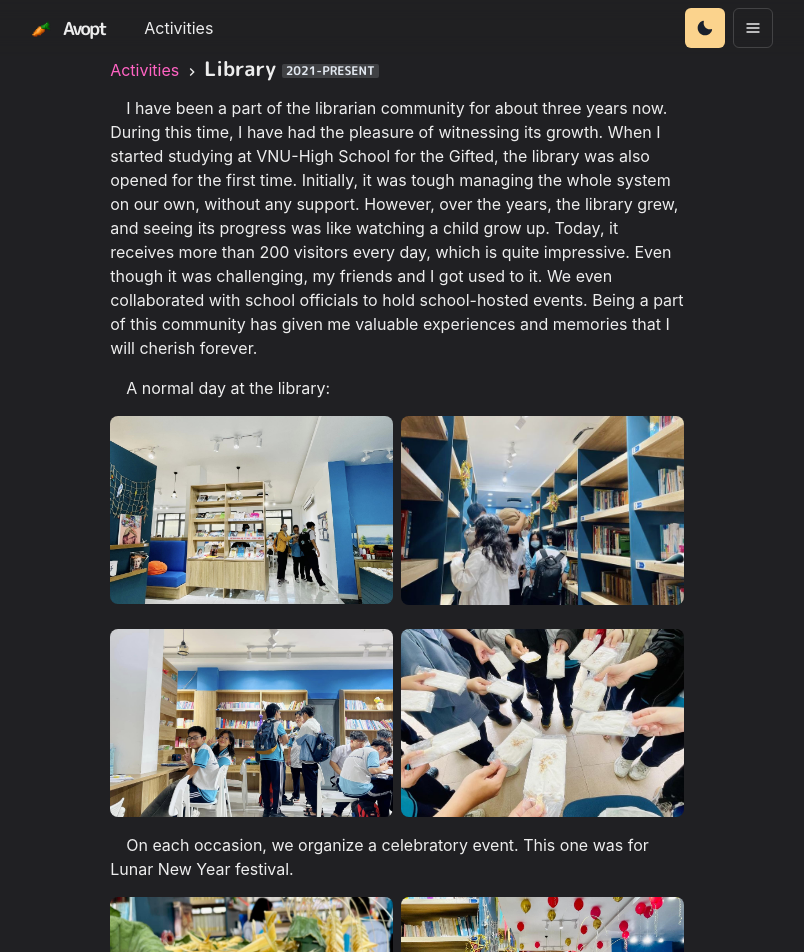
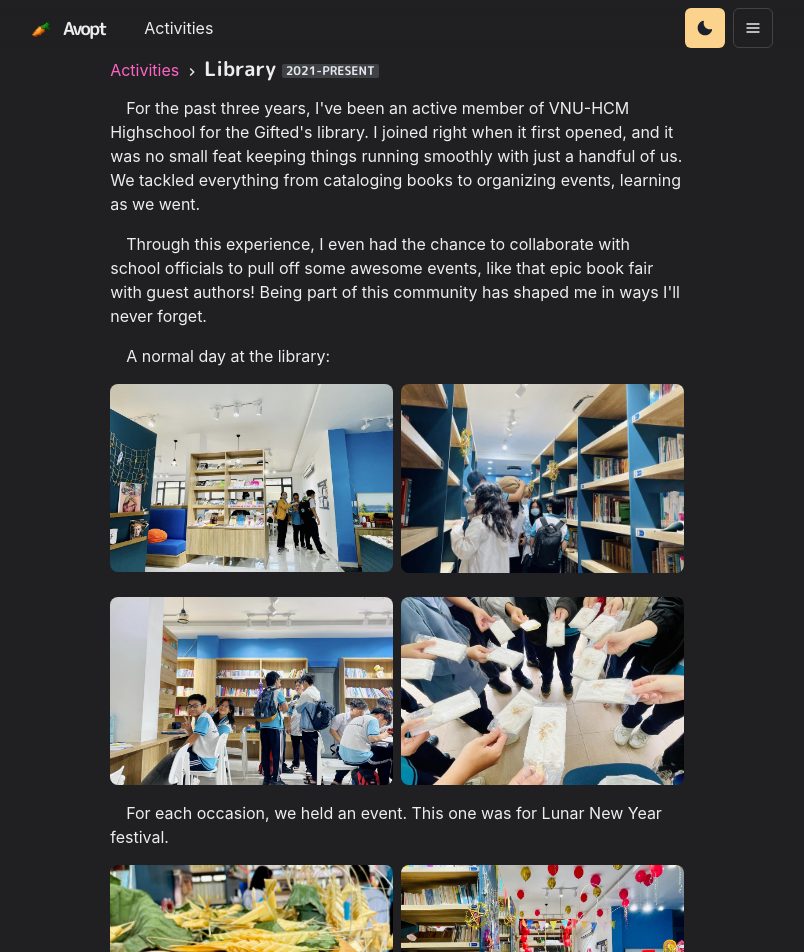
Before and after one commit to avoforme/avopt, a Next.js app: page /activities/library in a window 1280 px wide. Shown: the top 952 px of the page, without its empty margins (243-1047 px from the left). Built offline with nearby package versions, Linux system fonts and the light colour scheme.

Commit message:
activities: rewrite the contents

```diff
--- a/pages/activities/library.js
+++ b/pages/activities/library.js
@@ -17,17 +17,16 @@ const Work = () => (
         Library <Badge>2021-Present</Badge>
       </Title>
       <P>
-        I have been a part of the librarian community for about three years now.
-        During this time, I have had the pleasure of witnessing its growth. When
-        I started studying at VNU-High School for the Gifted, the library was
-        also opened for the first time. Initially, it was tough managing the
-        whole system on our own, without any support. However, over the years,
-        the library grew, and seeing its progress was like watching a child grow
-        up. Today, it receives more than 200 visitors every day, which is quite
-        impressive. Even though it was challenging, my friends and I got used to
-        it. We even collaborated with school officials to hold school-hosted
-        events. Being a part of this community has given me valuable experiences
-        and memories that I will cherish forever.
+        For the past three years, I've been an active member of VNU-HCM
+        Highschool for the Gifted's library. I joined right when it first
+        opened, and it was no small feat keeping things running
+        smoothly with just a handful of us. We tackled everything from
+        cataloging books to organizing events, learning as we went.
+      </P>
+      <P>
+        Through this experience, I even had the chance to collaborate with school officials to pull off some
+        awesome events, like that epic book fair with guest authors! Being
+        part of this community has shaped me in ways I'll never forget.
       </P>
       <P> A normal day at the library:</P>
       <SimpleGrid columns={2} gap={2}>
@@ -37,8 +36,8 @@ const Work = () => (
         <WorkImage src="/images/Library/4.jpg" alt="library" />
       </SimpleGrid>
       <P>
-        On each occasion, we organize a celebratory event. This one was for
-        Lunar New Year festival.
+        For each occasion, we held an event. This one was for Lunar New Year
+        festival.
       </P>
       <SimpleGrid columns={2} gap={2}>
         <WorkImage src="/images/Library/5.jpg" alt="library" />
@@ -49,7 +48,7 @@ const Work = () => (
       <P>
         Here are some other activities that we have held. One was for “Vietnam
         Book and Reading Culture Day”, and one was for "Art Industry for art
-        lovers". Every now and then, we visit the child at Tu Hanh shelter.
+        lovers".
       </P>
       <SimpleGrid columns={2} gap={2}>
         <WorkImage src="/images/Library/10.jpg" alt="library" />
--- a/pages/activities/robotics.js
+++ b/pages/activities/robotics.js
@@ -13,7 +13,7 @@ const Work = () => (
       <P>
         I was curious about Robotics and decided to participate in a Robotics
         Club organized by the U.S. Consulate General in Ho Chi Minh City in
-        partnership with HCMUT. In the club, I had the opportunity to build
+        partnership with HCMUT. At the club, I had the opportunity to build
         robots and program them using LEGO Spike Prime. Although the coding
         language was similar to Scratch, I found it challenging to get used to
         controlling the robots.{' '}
```
Also changed, not shown: pages/activities/acc.js (+11 -11 lines), pages/activities/tedx.js (+5 -5 lines), pages/index.js (+19 -17 lines), 2 other files (tests, documents, lock files or other folders).
